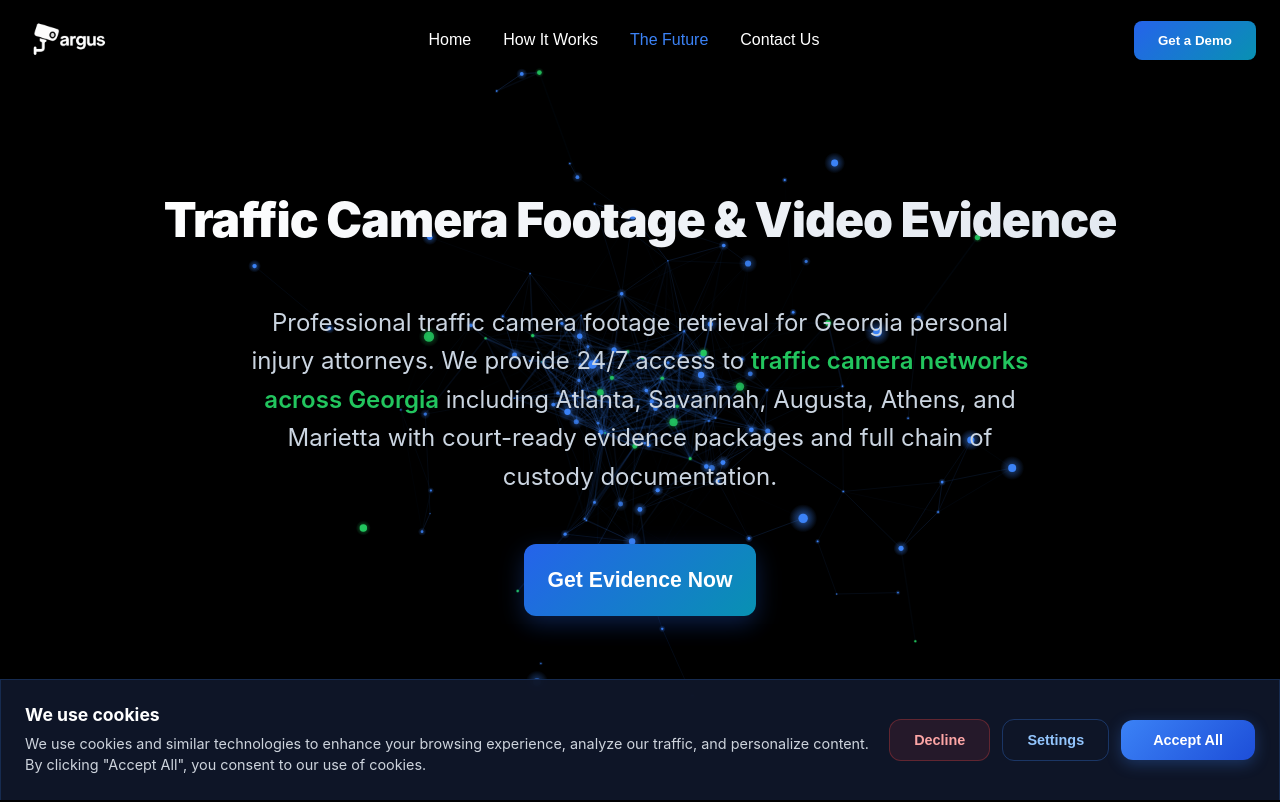
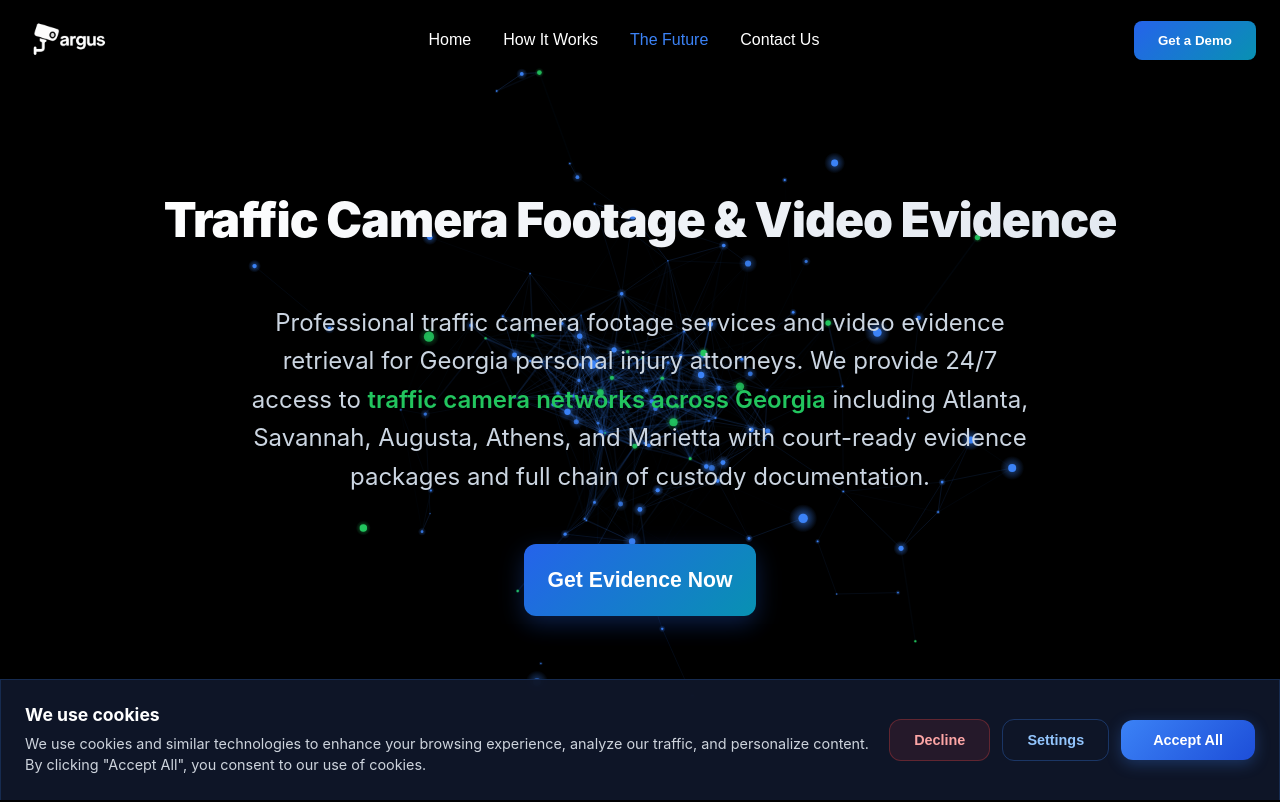
Before and after one commit to SRidez-app/argus, a React (Create React App) app: page / in a window 1280 px wide. Shown: the top 802 px of the page. Built offline with nearby package versions, Linux system fonts and the light colour scheme.

Commit message:
New hero update

```diff
--- a/src/components/Hero.js
+++ b/src/components/Hero.js
@@ -49,7 +49,7 @@ const Hero = ({ onNavigate }) => {
           margin: '0 auto 3rem auto',
           fontWeight: '400'
         }}>
-          Professional traffic camera footage retrieval for Georgia personal injury attorneys. We provide 24/7 access to{' '}
+          Professional traffic camera footage services and video evidence retrieval for Georgia personal injury attorneys. We provide 24/7 access to{' '}
           <a
             href="/georgia"
             onClick={(e) => {
```
